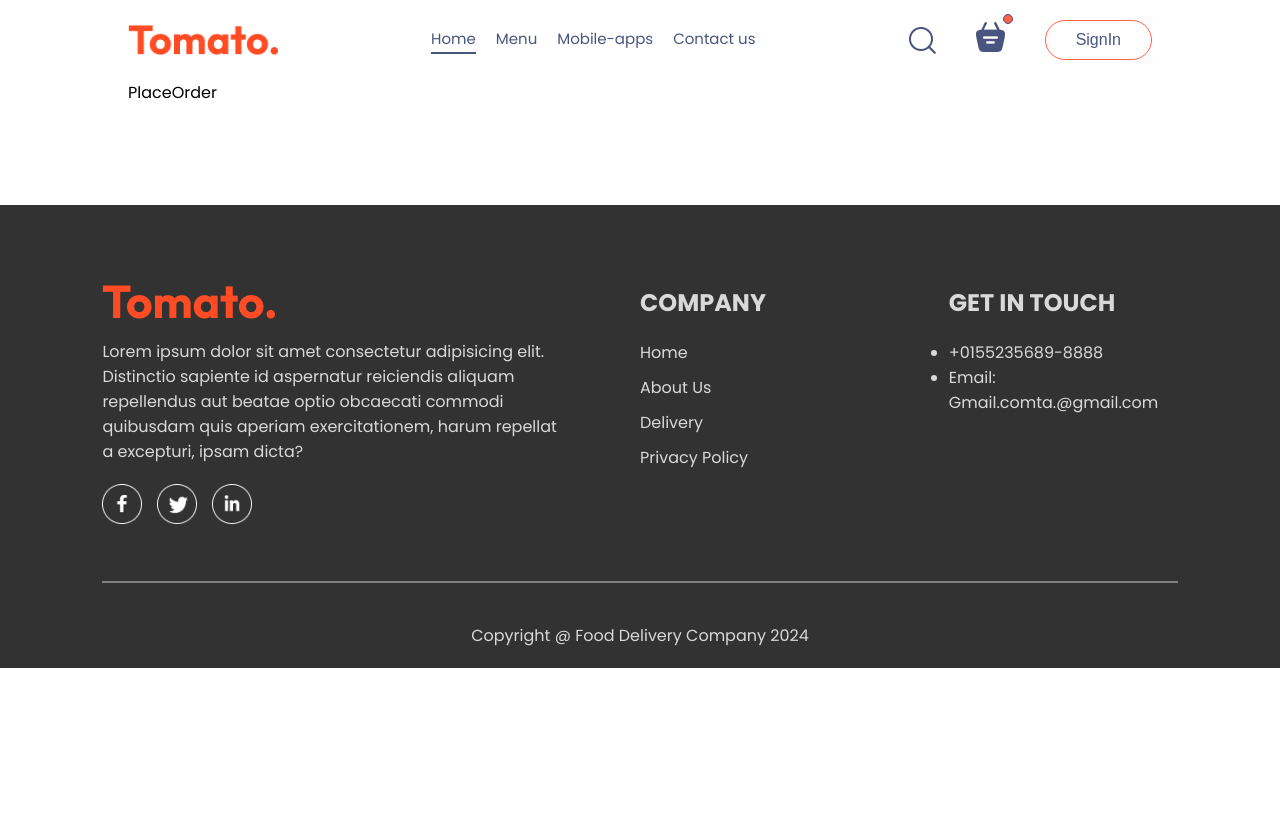
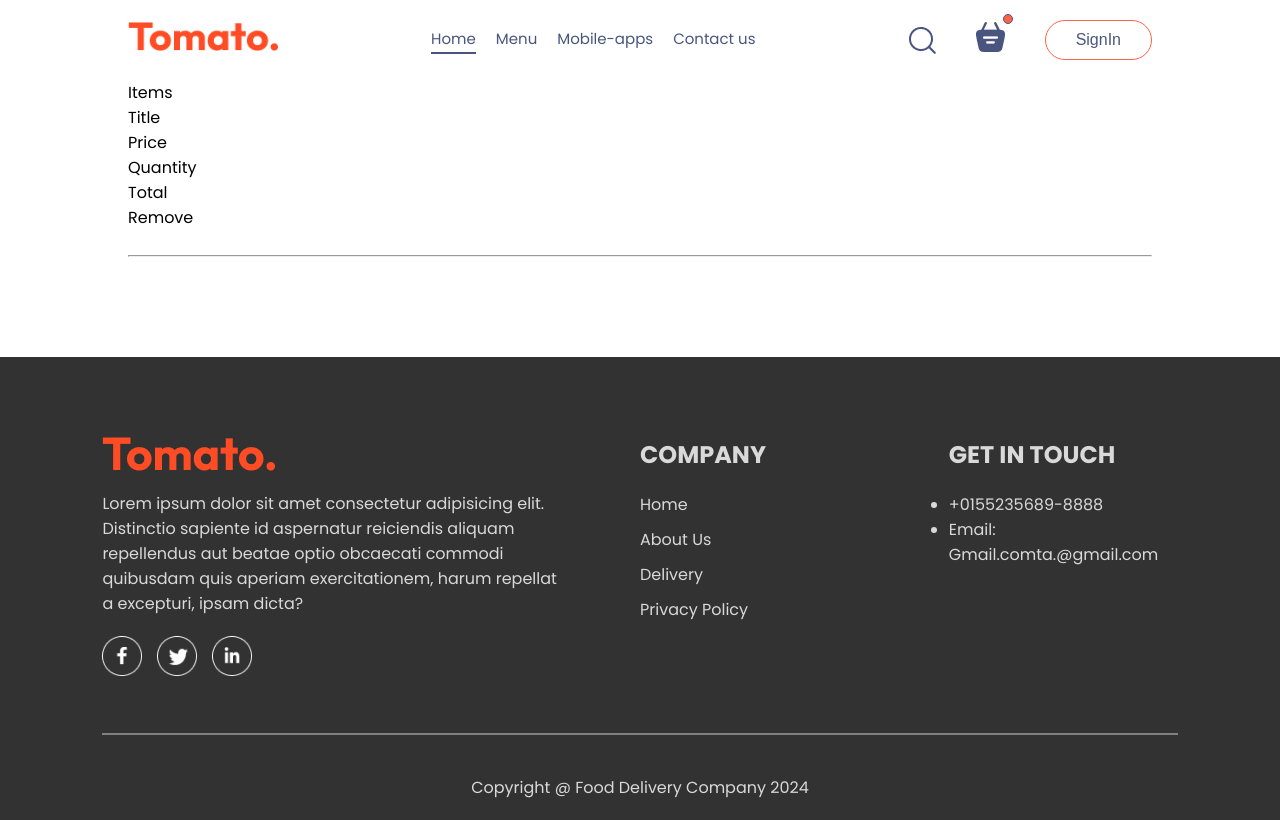
Before and after one commit to Robeeen/Food_delivery_Apps, a React (Vite) app: page /cart in a window 1280 px wide. Built offline with nearby package versions, Linux system fonts and the light colour scheme.

Commit message:
Working on add to cart page

```diff
--- a/src/App.jsx
+++ b/src/App.jsx
@@ -19,7 +19,7 @@ const App = () => {
         <Routes>
           <Route path='/' element={<Home />} />
           <Route path='/order' element={<Cart />} />
-          <Route path='/cart' element={<PlaceOrder />} />
+          <Route path='/cart' element={<Cart />} />
         </Routes>
       </div>
       <Footer />
--- a/src/components/Navbar/Navbar.jsx
+++ b/src/components/Navbar/Navbar.jsx
@@ -1,6 +1,7 @@
 import React, { useState } from 'react'
 import './Navbar.css'
 import { assets } from '../../assets/assets'
+import { Link } from 'react-router-dom'
 
 const Navbar = ({setShowLogin}) => {
   const [ menu, setMenu ] = useState("Home");
@@ -8,9 +9,9 @@ const Navbar = ({setShowLogin}) => {
 
   return (
     <div className='navbar'>
-        <img src={assets.logo} alt='Logo' className='logo' />
+        <Link to='/'><img src={assets.logo} alt='Logo' className='logo' /></Link>
         <ul className='navbar-menu'>
-          <ul onClick={() => setMenu("Home")} className={menu === "Home" ? "active" : ""}>Home</ul>
+          <ul onClick={() => setMenu("Home")} className={menu === "Home" ? "active" : ""}><Link to='/'>Home</Link></ul>
           <ul onClick={() => setMenu("Menu")} className={menu === "Menu" ? "active" : ""}>Menu</ul>
           <ul onClick={() => setMenu("Mobile-apps")} className={menu === "Mobile-apps" ? "active" : ""}>Mobile-apps</ul>
           <ul onClick={() => setMenu("Contact Us")} className={menu === "Contact Us" ? "active" : ""} >Contact us</ul>
@@ -18,7 +19,7 @@ const Navbar = ({setShowLogin}) => {
         <div className='navbar-right'>
           <img src={assets.search_icon} alt="" />
           <div className='navbar-search-icon' >
-            <img src={assets.basket_icon} alt="" />
+            <Link to='/Cart'><img src={assets.basket_icon} alt="" /></Link>
             <div className='dot'></div>
           </div>
           <button onClick={() => setShowLogin(true)}>SignIn</button>
--- a/src/pages/cart/Cart.jsx
+++ b/src/pages/cart/Cart.jsx
@@ -3,8 +3,24 @@ import './Cart.css'
 
 
 const Cart = () => {
+
+
   return (
-    <div>Cart</div>
+    <div className='cart'>
+      <div className="cart-item">
+        <div className="cart-item-title">
+          <p>Items</p>
+          <p>Title</p>
+          <p>Price</p>
+          <p>Quantity</p>
+          <p>Total</p>
+          <p>Remove</p>
+        </div>
+        <br />
+        <hr />
+
+      </div>
+    </div>
   )
 }
 
```
Also changed, not shown: src/components/Footer/Footer.css (line endings or trailing spaces).
